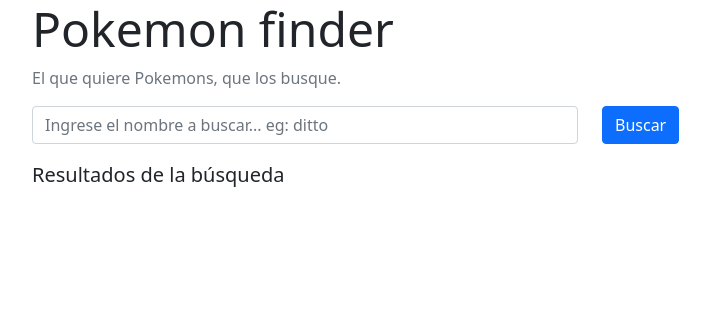
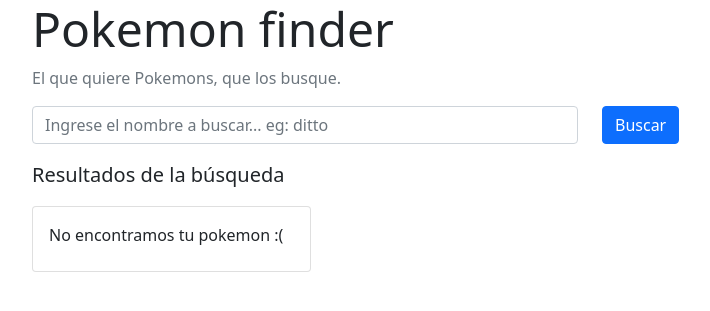
Before and after one commit to gurupratap-matharu/pokemon, a Django app: page /search/ in a window 1280 px wide. Shown: the top 311 px of the page, without its empty margins (50-760 px from the left). Run offline with Django 3.2, Linux system fonts and the light colour scheme.

Commit message:
added cards to show search results

```diff
--- a/pokemon/templates/pokemon/search.html
+++ b/pokemon/templates/pokemon/search.html
@@ -2,4 +2,24 @@
 
 {% block results %}
 <p class="lead">Resultados de la búsqueda</p>
+
+{% if not pokemon_list %}
+<div class="card w-25 mb-3">
+    <div class="card-body">
+        <p class="card-title">No encontramos tu pokemon :(</p>
+    </div>
+</div>
+{% endif %}
+
+{% for pokemon in pokemon_list %}
+
+<div class="card w-25 mb-3">
+    <div class="card-body">
+        <h5 class="card-title">{{ pokemon.name|title }}</h5>
+        <a href="{{ pokemon.url }}" class="card-link">View</a>
+    </div>
+</div>
+
+{% endfor %}
+
 {% endblock results %}
```
